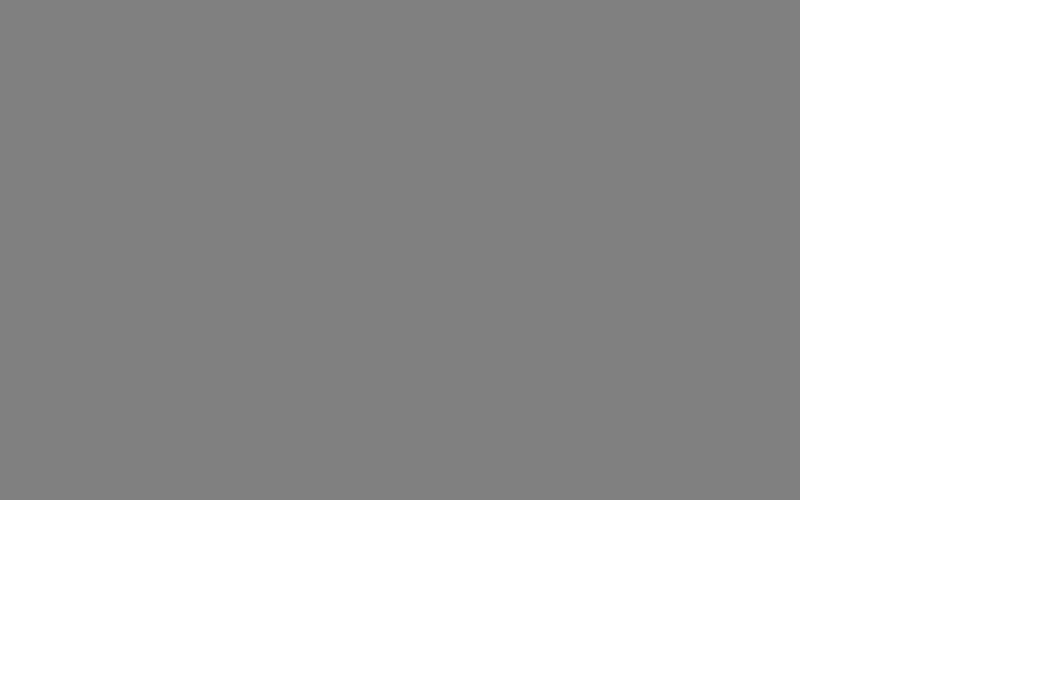
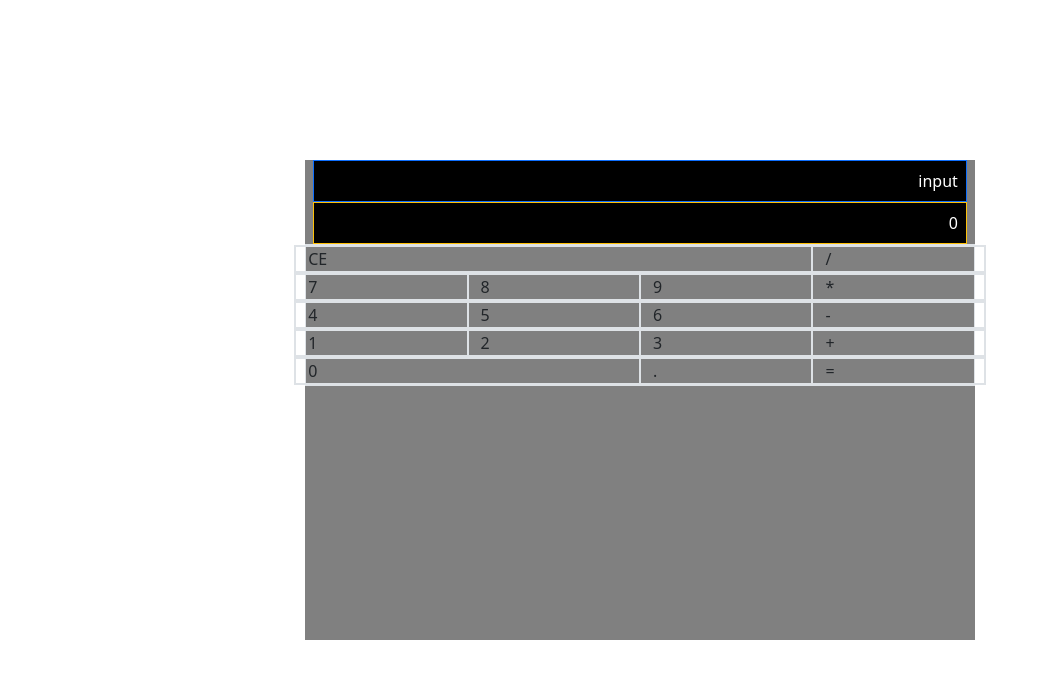
Before and after one commit to nimoooos/FCC-Calculator, a plain HTML site: page index.html in a window 1280 px wide. Shown: the whole page, without its empty margins (0-1049 px from the left). Drawn offline with nearby package versions, Linux system fonts and the light colour scheme.

Commit message:
basic calculator structure

```diff
--- a/index.html
+++ b/index.html
@@ -11,11 +11,39 @@
 </head>
 
 <body>
-    <div id="wrapper">
+    <div id="wrapper" class="container justify-content">
         <div id="calculator">
-            <div id="input"></div>
-            <div id="display"></div>
-
+            <div id="input" class="mx-2 p-2 border border-primary">input</div>
+            <div id="display" class="mx-2 p-2 border border-warning">0</div>
+            <div id="keypads" class="border">
+                <div class="row border">
+                    <div class="col-9 border" id="clear">CE</div>
+                    <div class="col border" id="divide">/</div>
+                </div>
+                <div class="row border">
+                    <div class="col border" id="seven">7</div>
+                    <div class="col border" id="eight">8</div>
+                    <div class="col border" id="nine">9</div>
+                    <div class="col border" id="multiply">*</div>
+                </div>
+                <div class="row border">
+                    <div class="col border" id="four">4</div>
+                    <div class="col border" id="five">5</div>
+                    <div class="col border" id="six">6</div>
+                    <div class="col border" id="subtract">-</div>
+                </div>
+                <div class="row border">
+                    <div class="col border" id="one">1</div>
+                    <div class="col border" id="two">2</div>
+                    <div class="col border" id="three">3</div>
+                    <div class="col border" id="add">+</div>
+                </div>
+                <div class="row border">
+                    <div class="col-6 border" id="zero">0</div>
+                    <div class="col border" id="decimal">.</div>
+                    <div class="col border" id="equals">=</div>
+                </div>
+            </div>
 
         </div>
     </div>
--- a/styles.css
+++ b/styles.css
@@ -1,6 +1,19 @@
+#wrapper {
+    width:100%;
+}
+
 #calculator {
     border: 4 royalblue;
     background-color: gray;
-    width: 800px;
-    height: 500px;
+    margin-left: 20%;
+    margin-right: 20%;
+    width: auto;
+    height: 60vh;
+    margin-top: 20vh;
 }
+
+#input, #display {
+    background-color: black;
+    color: white;
+    text-align: end;
+}
```
